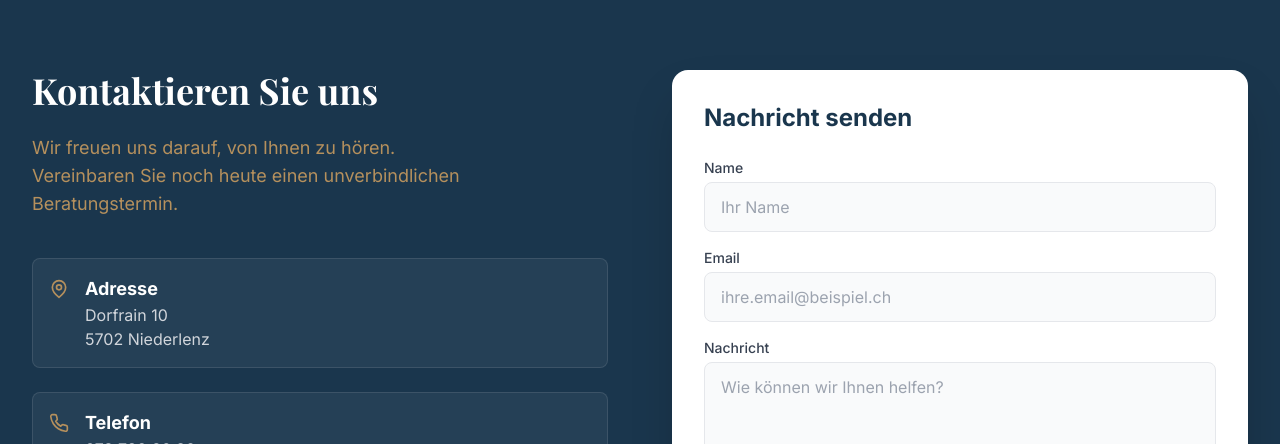
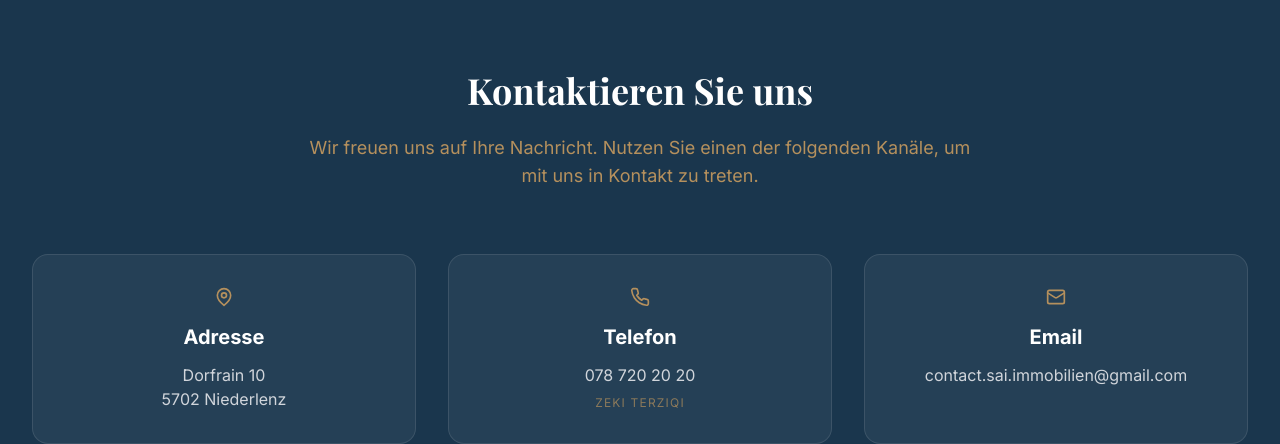
Before and after one commit to Hishor-Ramanathan/Sai-Immobilien-GmbH, a React (Vite) app: page / in a window 1280 px wide. Shown: the part 2356-2800 px from the top of the page. Built offline with nearby package versions, Linux system fonts and the light colour scheme.

Commit message:
Layout changed

```diff
--- a/components/Contact.tsx
+++ b/components/Contact.tsx
@@ -5,71 +5,42 @@ const Contact: React.FC = () => {
   return (
     <section id="contact" className="py-24 bg-brand-dark text-white relative scroll-mt-24">
       <div className="container mx-auto px-4 sm:px-6 lg:px-8">
-        <div className="grid grid-cols-1 md:grid-cols-2 gap-16">
+        <div className="text-center mb-16">
+          <h2 className="text-3xl md:text-4xl font-serif font-bold mb-6">Kontaktieren Sie uns</h2>
+          <p className="text-brand-light text-lg mx-auto max-w-2xl">
+            Wir freuen uns auf Ihre Nachricht. Nutzen Sie einen der folgenden Kanäle, um mit uns in Kontakt zu treten.
+          </p>
+        </div>
 
-          {/* Contact Info */}
-          <div>
-            <h2 className="text-3xl md:text-4xl font-serif font-bold mb-6">Kontaktieren Sie uns</h2>
-            <p className="text-brand-light text-lg mb-10 max-w-md">
-              Wir freuen uns darauf, von Ihnen zu hören. Vereinbaren Sie noch heute einen unverbindlichen Beratungstermin.
-            </p>
-
-            <div className="space-y-6">
-              <div className="flex items-start gap-4 p-4 bg-white/5 rounded-lg hover:bg-white/10 transition-colors border border-white/10">
-                <div className="text-brand-light mt-1">
+        <div className="grid grid-cols-1 md:grid-cols-3 gap-8">
+          {/* Address Card */}
+          <div className="flex flex-col items-center text-center p-8 bg-white/5 rounded-2xl hover:bg-white/10 transition-colors border border-white/10">
+            <div className="text-brand-light mb-4 text-4xl">
               <Icons.MapPin />
             </div>
-                <div>
-                  <h4 className="font-bold text-lg">Adresse</h4>
+            <h3 className="font-bold text-xl mb-3">Adresse</h3>
             <p className="text-gray-300">{COMPANY_INFO.address}</p>
             <p className="text-gray-300">{COMPANY_INFO.city}</p>
           </div>
-              </div>
 
-              <a href={`tel:${COMPANY_INFO.phone}`} className="flex items-start gap-4 p-4 bg-white/5 rounded-lg hover:bg-white/10 transition-colors border border-white/10 group">
-                <div className="text-brand-light mt-1 group-hover:scale-110 transition-transform">
+          {/* Phone Card */}
+          <a href={`tel:${COMPANY_INFO.phone}`} className="flex flex-col items-center text-center p-8 bg-white/5 rounded-2xl hover:bg-white/10 transition-colors border border-white/10 group">
+            <div className="text-brand-light mb-4 text-4xl group-hover:scale-110 transition-transform">
               <Icons.Phone />
             </div>
-                <div>
-                  <h4 className="font-bold text-lg">Telefon</h4>
+            <h3 className="font-bold text-xl mb-3">Telefon</h3>
             <p className="text-gray-300 group-hover:text-white transition-colors">{COMPANY_INFO.phone}</p>
-                  <span className="text-xs text-brand-light/70 uppercase tracking-widest">{COMPANY_INFO.role}</span>
-                </div>
+            <span className="text-xs text-brand-light/70 uppercase tracking-widest mt-2">{COMPANY_INFO.role}</span>
           </a>
 
-              <a href={`mailto:${COMPANY_INFO.email}`} className="flex items-start gap-4 p-4 bg-white/5 rounded-lg hover:bg-white/10 transition-colors border border-white/10 group">
-                <div className="text-brand-light mt-1 group-hover:scale-110 transition-transform">
+          {/* Email Card */}
+          <a href={`mailto:${COMPANY_INFO.email}`} className="flex flex-col items-center text-center p-8 bg-white/5 rounded-2xl hover:bg-white/10 transition-colors border border-white/10 group">
+            <div className="text-brand-light mb-4 text-4xl group-hover:scale-110 transition-transform">
               <Icons.Mail />
             </div>
-                <div>
-                  <h4 className="font-bold text-lg">Email</h4>
+            <h3 className="font-bold text-xl mb-3">Email</h3>
             <p className="text-gray-300 group-hover:text-white transition-colors break-all">{COMPANY_INFO.email}</p>
-                </div>
           </a>
-            </div>
-          </div>
-
-          {/* Interactive Map (Placeholder) & Form */}
-          <div className="bg-white text-gray-800 rounded-2xl p-8 shadow-2xl">
-            <h3 className="text-2xl font-bold mb-6 text-brand-dark">Nachricht senden</h3>
-            <form className="space-y-4">
-              <div>
-                <label className="block text-sm font-medium text-gray-700 mb-1">Name</label>
-                <input type="text" className="w-full bg-gray-50 border border-gray-200 rounded-lg px-4 py-3 focus:outline-none focus:ring-2 focus:ring-brand-light" placeholder="Ihr Name" />
-              </div>
-              <div>
-                <label className="block text-sm font-medium text-gray-700 mb-1">Email</label>
-                <input type="email" className="w-full bg-gray-50 border border-gray-200 rounded-lg px-4 py-3 focus:outline-none focus:ring-2 focus:ring-brand-light" placeholder="ihre.email@beispiel.ch" />
-              </div>
-              <div>
-                <label className="block text-sm font-medium text-gray-700 mb-1">Nachricht</label>
-                <textarea rows={4} className="w-full bg-gray-50 border border-gray-200 rounded-lg px-4 py-3 focus:outline-none focus:ring-2 focus:ring-brand-light" placeholder="Wie können wir Ihnen helfen?"></textarea>
-              </div>
-              <button className="w-full bg-brand-dark text-white font-bold py-4 rounded-lg hover:bg-brand-light transition-colors shadow-lg">
-                Absenden
-              </button>
-            </form>
-          </div>
         </div>
       </div>
     </section>
```
Lines whose indentation alone changed are shown as unchanged.
